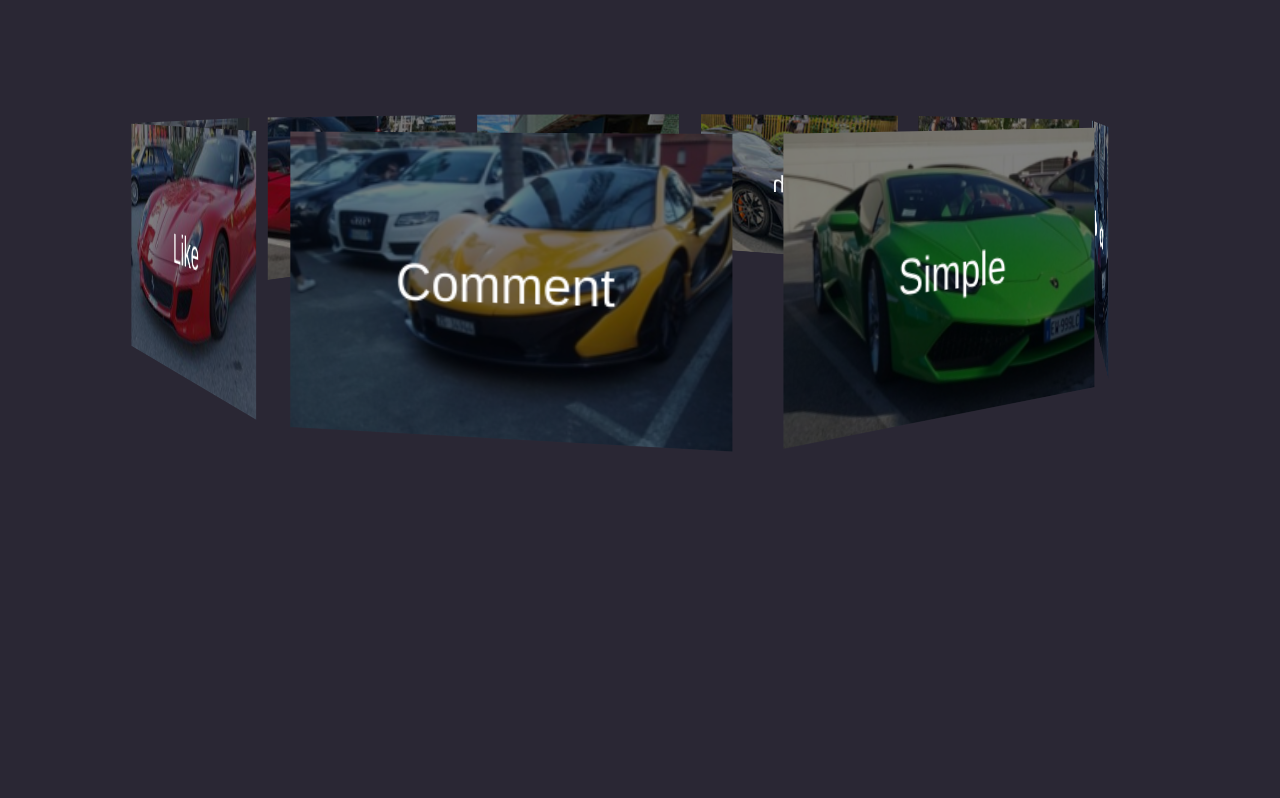
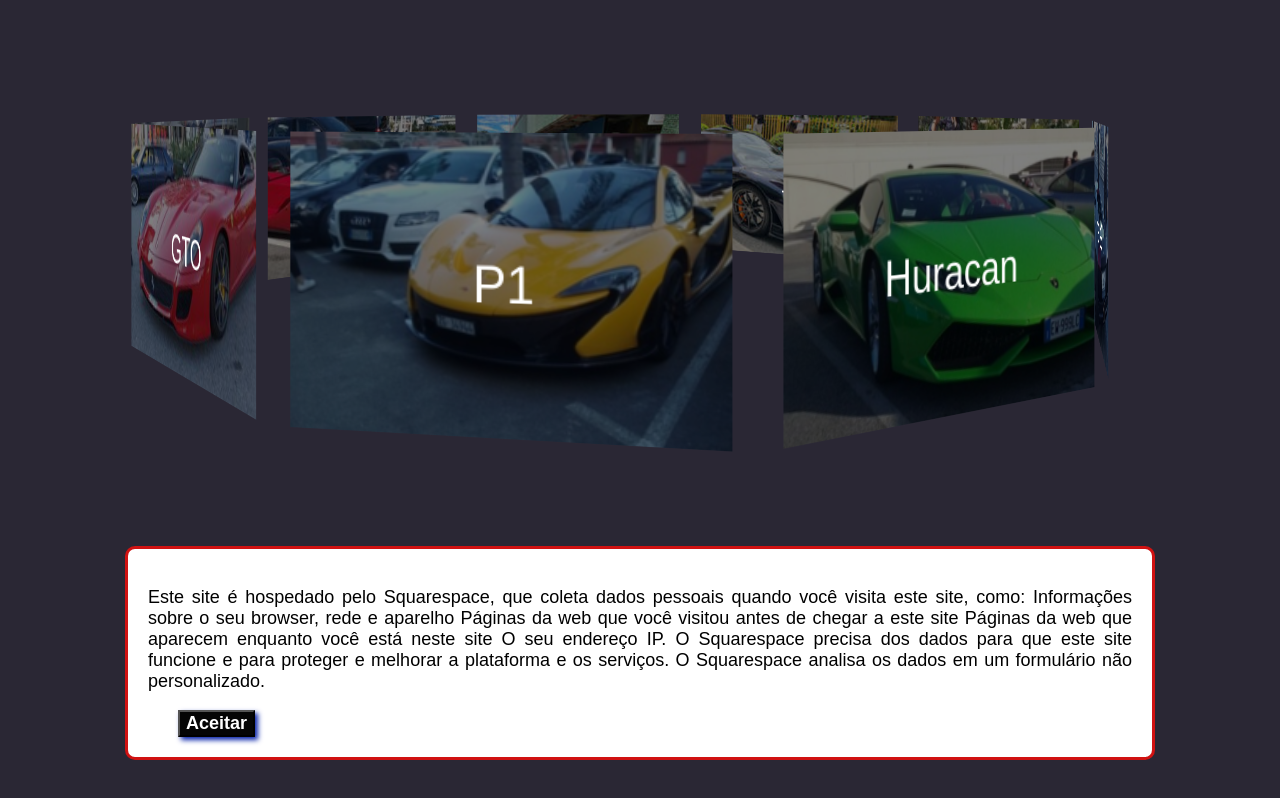
Before and after one commit to nelsonandrade/slider, a plain HTML site: page index.html in a window 1280 px wide. Shown: the top 798 px of the page. Drawn offline with Linux system fonts and the light colour scheme.

Commit message:
create pop up cookies

```diff
--- a/index.html
+++ b/index.html
@@ -10,15 +10,31 @@
 <body>
     <div class="container">
         <div class="carousel">
-            <div class="image"><span>Simple</span></div>
-            <div class="image"><span>Carousel</span></div>
-            <div class="image"><span>Animation</span></div>
-            <div class="image"><span>With</span></div>
-            <div class="image"><span>Beautiful</span></div>
-            <div class="image"><span>Landscapes</span></div>
-            <div class="image"><span>Follow</span></div>
-            <div class="image"><span>Like</span></div>
-            <div class="image"><span>Comment</span></div>
+            <div class="image"><span>Huracan</span></div>
+            <div class="image"><span>Gallardo</span></div>
+            <div class="image"><span>Huracan</span></div>
+            <div class="image"><span>P1</span></div>
+            <div class="image"><span>P1</span></div>
+            <div class="image"><span>La Ferrari</span></div>
+            <div class="image"><span>La Ferrari</span></div>
+            <div class="image"><span>GTO</span></div>
+            <div class="image"><span>P1</span></div>
+        </div>
+    </div>
+
+    <div class="cookies-msg" id="cookies-msg">
+        <div class="cookies-txt">
+            <p>
+                Este site é hospedado pelo Squarespace, que coleta dados pessoais quando você visita este site, como:
+                Informações sobre o seu browser, rede e aparelho
+                Páginas da web que você visitou antes de chegar a este site
+                Páginas da web que aparecem enquanto você está neste site
+                O seu endereço IP.
+                O Squarespace precisa dos dados para que este site funcione e para proteger e melhorar a plataforma e os serviços. O Squarespace analisa os dados em um formulário não personalizado.
+                </p>
+                <div class="cookies-btn">
+                    <button>Aceitar</button>
+                </div>
         </div>
     </div>
 </body>
--- a/style.css
+++ b/style.css
@@ -1,5 +1,6 @@
 body{
     margin: 0;
+    height: 1900px;
     background: #2a2734;
     text-align: center;
     font-family: sans-serif;
@@ -85,3 +86,30 @@ span {
     background-image: url(cars/img9.jpg);
     transform: rotateY(320deg) translateZ(430px);
 }
+/*cookies*/
+.cookies-msg{
+    width: 80%;
+    background-color: #fff;
+    position: fixed;
+    bottom: 5%;
+    left: 50%;
+    transform: translate(-50%);
+    border-radius: 10px;
+    border: 3px solid #d01212;
+}
+.cookies-txt{
+    color: black;
+    text-align: justify;
+    font-size: 18px;
+    padding: 20px;
+}
+.cookies-msg .cookies-btn{
+    margin-left: 30px;
+}
+.cookies-msg .cookies-btn button{
+    background-color: #050505;
+    color: #fff;
+    font-weight: 700;
+    font-size: 18px;
+    box-shadow: 3px 3px 5px rgb(9, 36, 171);
+}
```
